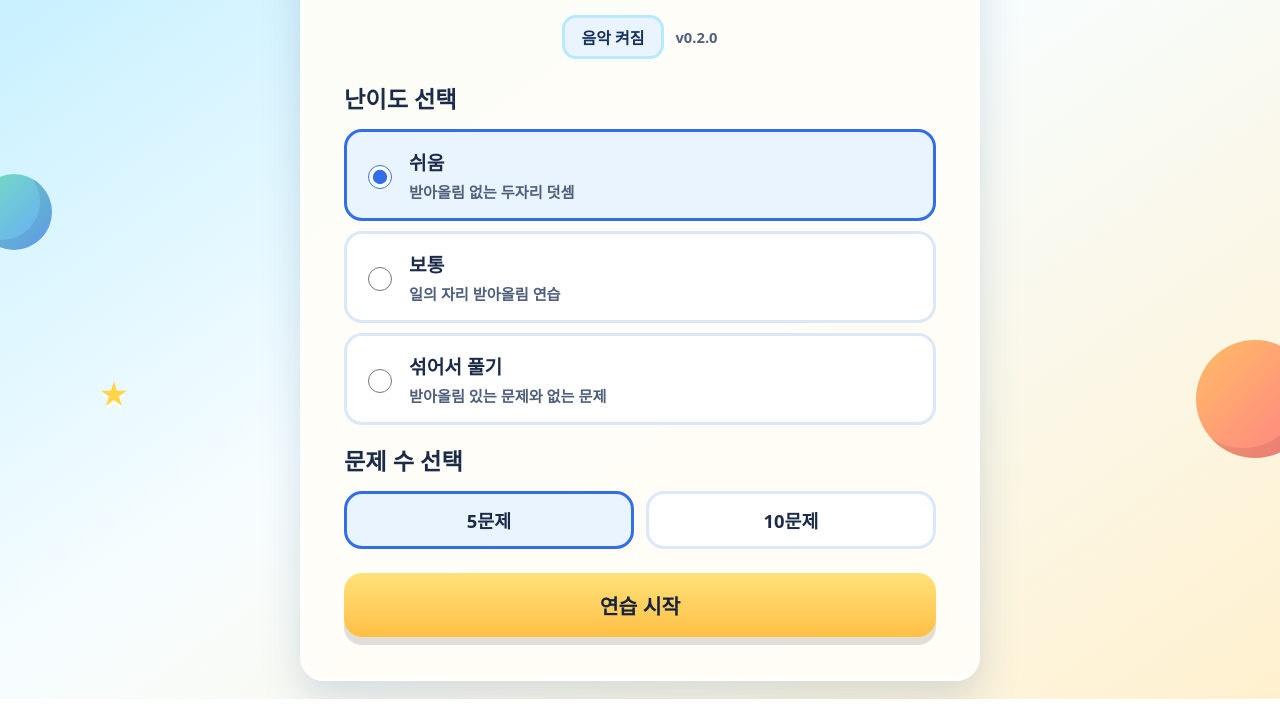
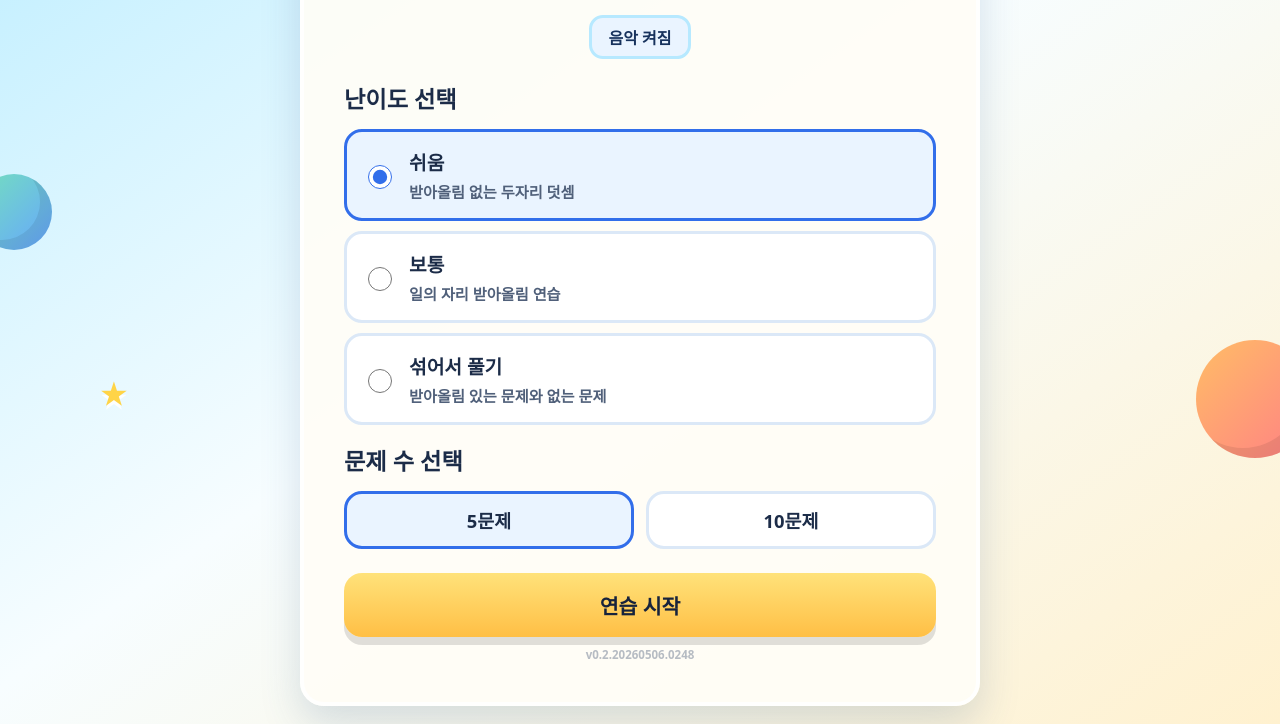
Before and after one commit to schoimath/SianSum, a plain HTML site: page index.html in a window 1280 px wide. Shown: the part 246-970 px from the top of the page. Before the commit the page ends 945 px from the top, so only its background shows below. Drawn offline with Linux system fonts and the light colour scheme.

Commit message:
Add timestamped build version display

```diff
--- a/index.html
+++ b/index.html
@@ -38,7 +38,6 @@
       <p class="subtitle">버튼을 눌러 답을 만들고 별을 모아 보자!</p>
       <div class="top-actions">
         <button id="music-toggle-button" class="audio-toggle-button" type="button" aria-pressed="true">음악 켜짐</button>
-        <span class="version-label">v0.2.0</span>
       </div>
 
       <div class="option-group" role="radiogroup" aria-labelledby="difficulty-title">
@@ -81,6 +80,7 @@
       </div>
 
       <button id="start-button" class="primary-button" type="button">연습 시작</button>
+      <p class="version-label">v0.2.20260506.0248</p>
     </section>
 
     <section id="quiz-screen" class="screen quiz-layout" aria-labelledby="quiz-title">
--- a/script.js
+++ b/script.js
@@ -38,7 +38,7 @@ const elements = {
 };
 
 const STORAGE_KEY = "sian-sum-records-v1";
-const APP_VERSION = "0.2.0";
+const APP_VERSION = "0.2.20260506.0248";
 
 const state = {
   difficulty: "easy",
--- a/styles.css
+++ b/styles.css
@@ -230,9 +230,12 @@ h2 {
 }
 
 .version-label {
+  margin: 10px 0 0;
   color: #52627d;
-  font-size: 0.92rem;
+  text-align: center;
+  font-size: 0.72rem;
   font-weight: 900;
+  opacity: 0.42;
 }
 
 .title-star {
```
Also changed, not shown: 2 other files.
